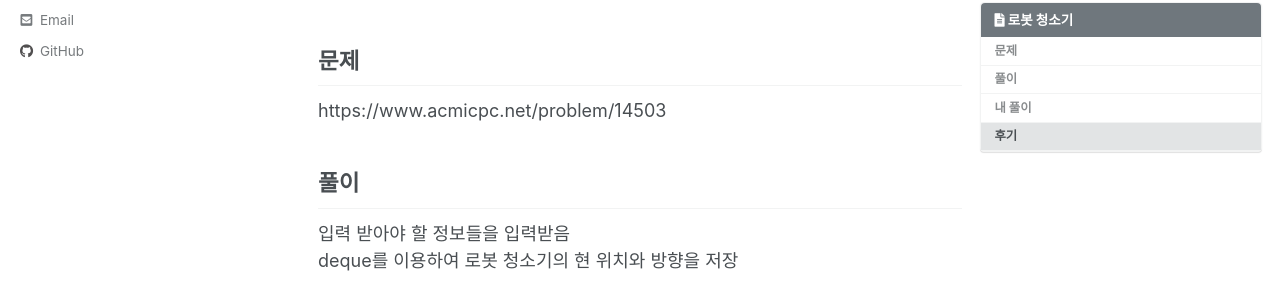
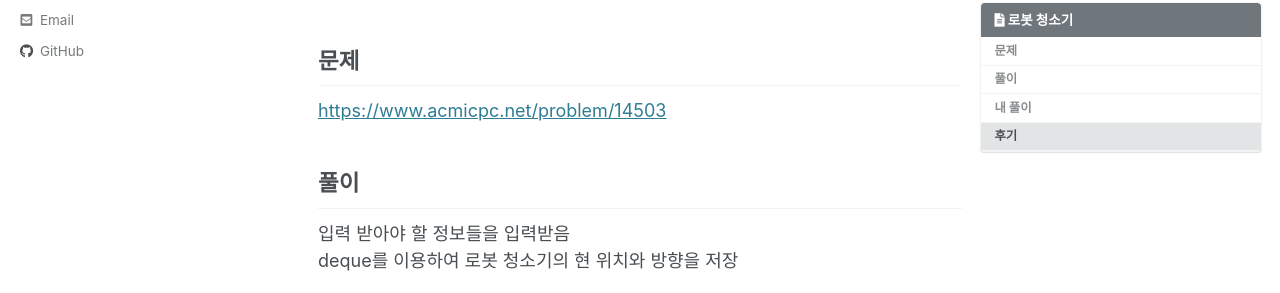
Before and after one commit to ChangWoo95/ChangWoo95.github.io, a Jekyll site: the page built from _posts/2020-11-23-first-post.md, in a window 1280 px wide. Shown: the part 164-457 px from the top of the page. Built offline with Jekyll 4.4.1, drawn with Linux system fonts in a browser that asks for light colours; cached includes are drawn as plain includes; comment, search, counter and statistics services are not loaded.

Commit message:
20.11.23 post update

```diff
--- a/_posts/2020-11-23-first-post.md
+++ b/_posts/2020-11-23-first-post.md
@@ -13,7 +13,7 @@ toc_sticky: true
 toc_label: "로봇 청소기"
 ---
 ## 문제
-https://www.acmicpc.net/problem/14503
+<https://www.acmicpc.net/problem/14503>
 
 
 ## 풀이
```
